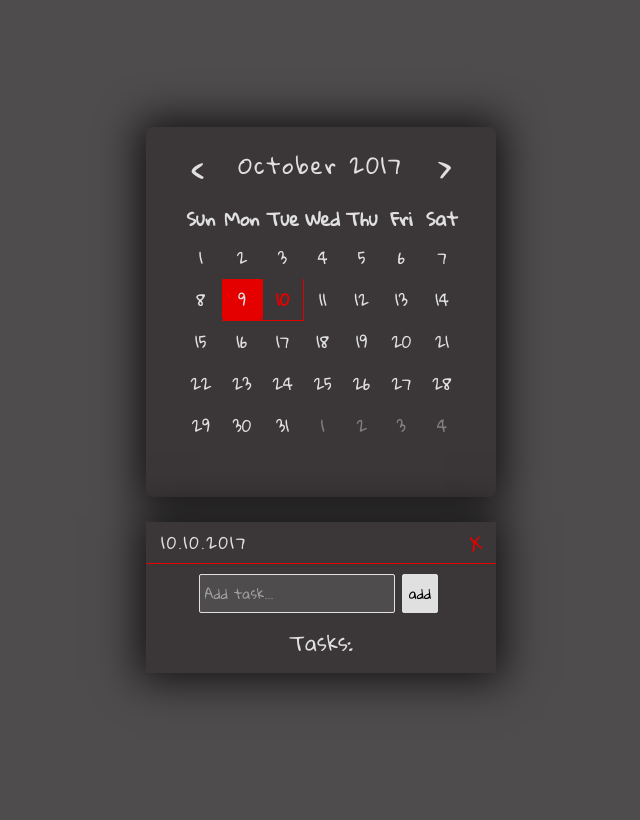
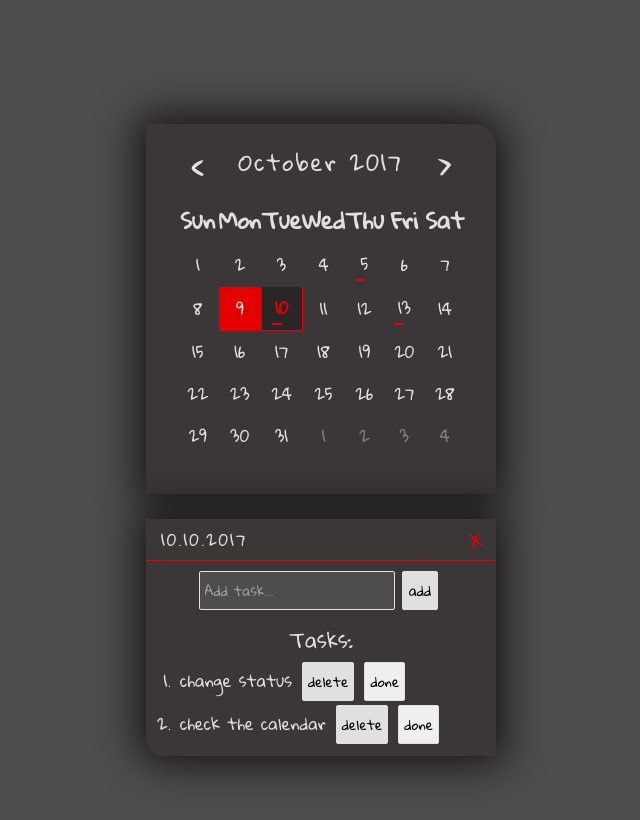
Before and after one commit to szymon-targosz/Calendar, a plain HTML site: page index.html in a window 1280 px wide. Both pictures are taken after a click on the element "10". Shown: the whole page, without its empty margins (319-959 px from the left). Drawn offline with Linux system fonts and the light colour scheme.

Commit message:
fixed date selection below 10

```diff
--- a/css/style.css
+++ b/css/style.css
@@ -13,14 +13,14 @@ body {
 }
 
 #container {
-    height: 100vh;
+    min-height: 100vh;
     width: 100vw;
+    margin: 40px 0;
     display: -webkit-box;
     display: -moz-box;
     display: -ms-flexbox;
     display: -webkit-flex;
     display: flex;
-    flex-wrap: wrap;
     flex-direction: column;
     align-items: center;
     justify-content: center;
@@ -41,7 +41,7 @@ body {
     -moz-box-shadow: 0px 0px 40px 8px rgba(0,0,0,0.74);
     box-shadow: 0px 0px 40px 8px rgba(0,0,0,0.74);
     padding: 10px;
-    border-radius: 2%;
+    border-top-right-radius: 22px;
 }
 
 #calendar header {
@@ -99,7 +99,7 @@ td:hover {
 
 thead {
     border-bottom: 1px solid #E50000;
-    font-size: 18px;
+    font-size: 22px;
 }
 
 .otherMonth {
@@ -126,6 +126,8 @@ thead {
     border-bottom: 1px solid #E50000;
     font-weight: bold;
     border-radius: 8%;
+    color: #E50000;
+    background: #2A2627;
 }
 
 #task {
@@ -137,6 +139,7 @@ thead {
     -moz-box-shadow: 0px 0px 40px 8px rgba(0,0,0,0.74);
     box-shadow: 0px 0px 40px 8px rgba(0,0,0,0.74);
     margin-top: 25px;
+    border-bottom-left-radius: 18px;
 }
 
 /* TASK - HEADER */
--- a/js/app.js
+++ b/js/app.js
@@ -6,7 +6,12 @@ class Calendar{
         this.currentYear = currentDate.getFullYear();
         this.daysNames = ['Sun', 'Mon','Tue','Wed','Thu','Fri', 'Sat'];
         this.monthsNames = ['January', 'February', 'March', 'April', 'May', 'June', 'July', 'August', 'September', 'October', 'November', 'December'];
-        this.tasksList = {11102017:['mleko', 'jajka'], 23112017: ['pomidory', 'ziemniaki']};
+        this.tasksList = {
+                            d10102017: ['change status', 'check the calendar'],
+                            d05102017: ['airport'],
+                            d23112017: ["dog's birthday"],
+                            d13102017: ['package'],
+                        };
         this.td = null;
     }
 
@@ -54,11 +59,15 @@ class Calendar{
                 };
                 const thisTaskDateCheck = thisTaskDate.replace(/\./g, '');
 
-                const indexOfTheTask = self.tasksList[`${thisTaskDateCheck}`].indexOf(thisTask);
-                self.tasksList[`${thisTaskDateCheck}`].splice(indexOfTheTask, 1)
+                const indexOfTheTask = self.tasksList[`d${thisTaskDateCheck}`].indexOf(thisTask);
+                self.tasksList[`d${thisTaskDateCheck}`].splice(indexOfTheTask, 1)
 
                 // remove item from list
                 event.target.parentElement.remove();
+
+                if(self.tasksList[`d${thisTaskDateCheck}`].length === 0){
+                    self.td.removeChild(self.td.lastChild);
+                };
 
             } else if (event.target.className === 'done'){
 
@@ -73,8 +82,8 @@ class Calendar{
 
     render(){
         this.createCalendar(this.currentYear, this.currentMonth);
+        this.mark();
         this.tasks();
-        this.mark();
     }
 
     createCalendar(year, month){
@@ -115,9 +124,9 @@ class Calendar{
 
             if(controlYear === this.currentYear && controlMonth === this.currentMonth && i === this.currentDay){
                 calendarTable += '<td id="now">' + i + '</td>';
-              } else{
+            } else{
                 calendarTable += '<td class="common">' + i + '</td>';
-              };
+            };
 
             if(dayOfTheWeek === 6){
                 calendarTable += '</tr>';
@@ -137,9 +146,35 @@ class Calendar{
     }
 
     mark(){
-        console.log(this.tasksList);
-        const keys = Object.keys(this.tasksList);
+        let month = '';
+        if(this.currentMonth + 1 < 10){
+            month += `0${this.currentMonth + 1}`;
+        } else{
+            month += (this.currentMonth + 1);
+        };
+
+        const keys = Object.keys(this.tasksList).filter((key) => {
+            return key[3] + key[4] === month
+        }).map((key) => {
+            if(key[1] == 0){
+                return key[2];
+            };
+            return key[1] + key[2];
+        });
         console.log(keys);
+
+        const tds = document.querySelectorAll('td:not(.otherMonth)');
+
+        const taskTds = [].slice.call(tds); // convert to array (tds is nodeList)
+
+        taskTds.forEach((td) => {
+            if(keys.indexOf(td.innerText) > -1){
+                td.style.position = 'relative';
+                const markDiv = document.createElement('div');
+                markDiv.classList.add('mark');
+                td.appendChild(markDiv);
+            }
+        });
     }
 
     tasks(){
@@ -154,17 +189,24 @@ class Calendar{
 
             const choosen = document.querySelector('.choosen');
             if(choosen != null){
-                document.querySelector('.choosen').style.color = '#E0E0E0';
                 document.querySelector('.choosen').classList.remove('choosen');
             };
             document.getElementById('task').style.display = 'block';
-            this.style.color = '#E50000';
+
 
             let date = '';
+            let tdInner = this.innerHTML;
+
+            // change inner if td is marked
+            if(tdInner.length > 2){
+                const tdFixed = tdInner.replace('<div class="mark"></div>', '');
+                tdInner = tdFixed;
+            };
+
             if(Number.parseInt(this.innerHTML) < 10){
-                date += '0' + this.innerHTML + '.';
+                date += '0' + tdInner + '.';
             } else{
-                date += this.innerHTML + '.';
+                date += tdInner + '.';
             };
 
             if(self.currentMonth + 1 < 10){
@@ -174,7 +216,6 @@ class Calendar{
             };
 
             date += self.currentYear;
-
             const dataCheck = date.replace(/\./g, '');
             document.querySelector('#task p').innerHTML = date;
 
@@ -186,9 +227,9 @@ class Calendar{
                 ol.removeChild(ol.firstChild)
             };
 
-            const dataTasks = self.tasksList[`${dataCheck}`];
+            const dataTasks = self.tasksList[`d${dataCheck}`];
             if(dataTasks != undefined){
-                for (var i = 0; i < dataTasks.length; i++) {
+                for (let i = 0; i < dataTasks.length; i++){
 
                     const newLi = document.createElement('li');
                     const delBtn = document.createElement('button');
@@ -212,7 +253,9 @@ class Calendar{
 
         function close(e){
             document.getElementById('task').style.display = 'none';
-            const choosenTds = document.querySelector('.choosen').classList.remove('choosen');
+            const tdChoosen = document.querySelector('.choosen');
+            console.log(tdChoosen);
+            tdChoosen.classList.remove('choosen');
         }
     }
 
@@ -240,7 +283,7 @@ class Calendar{
                     self.tasksList.x = [inputValue];
                     let str = null;
                     str = JSON.stringify(self.tasksList);
-                    str = str.replace('x', taskDateChanged);
+                    str = str.replace('x', 'd' + taskDateChanged);
                     self.tasksList = JSON.parse(str)
                 };
 
```
